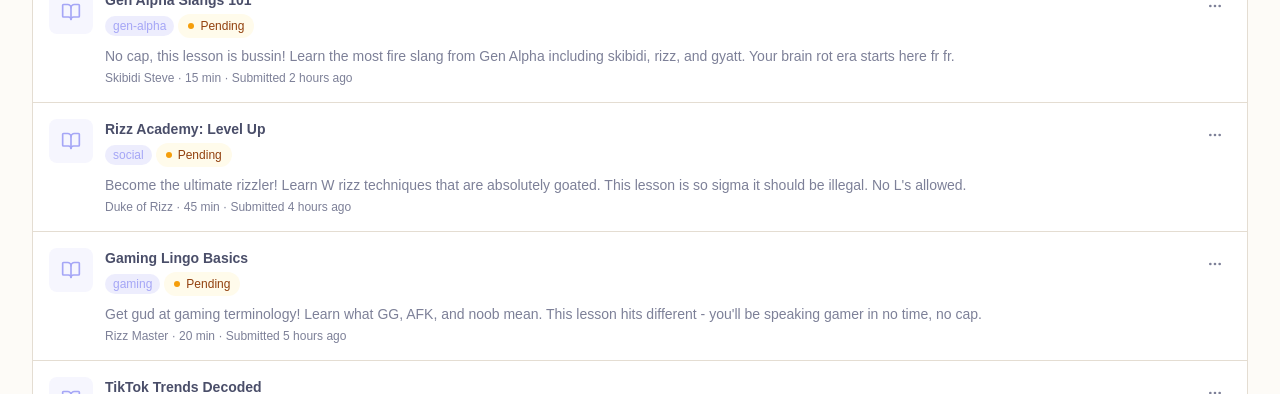
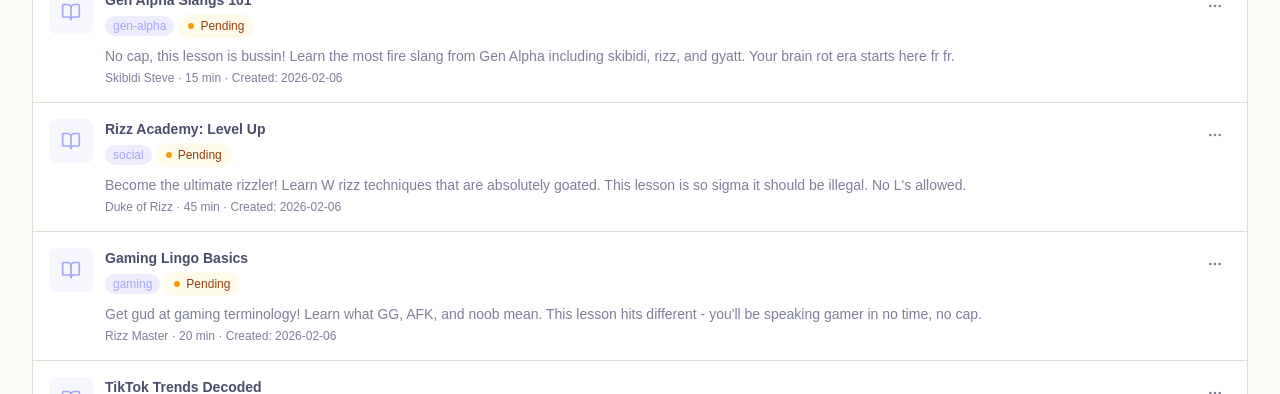
Before and after one commit to KevanSoon/CS203, a Next.js app in the folder frontend/: page /webadmin/application in a window 1280 px wide. Shown: the part 352-746 px from the top of the page. Built offline with nearby package versions, Linux system fonts and the light colour scheme.

Commit message:
refactor: match mock data with backend properties

```diff
--- a/frontend/app/webadmin/application/components/lesson-row.tsx
+++ b/frontend/app/webadmin/application/components/lesson-row.tsx
@@ -9,23 +9,17 @@ type LessonStatus = "pending" | "approved" | "rejected"
 interface Lesson {
   id: string
   title: string
-  author: string
+  description: string
+  created_by: string
+  createdAt: string
   category: string
   duration: string
   status: LessonStatus
-  submittedAt: Date
-  description: string
 }
 
-function formatRelativeTime(date: Date): string {
-  const now = Date.now()
-  const diff = now - date.getTime()
-  const hours = Math.floor(diff / (1000 * 60 * 60))
-  const days = Math.floor(hours / 24)
-
-  if (days > 0) return `${days} day${days > 1 ? "s" : ""} ago`
-  if (hours > 0) return `${hours} hour${hours > 1 ? "s" : ""} ago`
-  return "Just now"
+function formatDate(dateStr: string): string {
+  const date = new Date(dateStr)
+  return date.toISOString().split("T")[0]
 }
 
 interface LessonRowProps {
@@ -124,7 +118,7 @@ export function LessonRow({
           </div>
           <p className="text-sm text-muted-foreground mb-1">{lesson.description}</p>
           <p className="text-xs text-muted-foreground">
-            {lesson.author} · {lesson.duration} · Submitted {formatRelativeTime(lesson.submittedAt)}
+            {lesson.created_by} · {lesson.duration} · Created: {formatDate(lesson.createdAt)}
           </p>
         </div>
       </div>
--- a/frontend/app/webadmin/application/components/lessons-table.tsx
+++ b/frontend/app/webadmin/application/components/lessons-table.tsx
@@ -10,12 +10,12 @@ type LessonStatus = "pending" | "approved" | "rejected"
 interface Lesson {
   id: string
   title: string
-  author: string
+  description: string
+  created_by: string
+  createdAt: string
   category: string
   duration: string
   status: LessonStatus
-  submittedAt: Date
-  description: string
 }
 
 type FilterValue = "all" | LessonStatus
@@ -37,7 +37,7 @@ export function LessonsTable({
   // Filter by status and sort by most recent submission first
   const filteredLessons = useMemo(() => {
     const filtered = filter === "all" ? lessons : lessons.filter((l) => l.status === filter)
-    return [...filtered].sort((a, b) => b.submittedAt.getTime() - a.submittedAt.getTime())
+    return [...filtered].sort((a, b) => new Date(b.createdAt).getTime() - new Date(a.createdAt).getTime())
   }, [lessons, filter])
 
   const counts = {
--- a/frontend/app/webadmin/application/components/preview-modal.tsx
+++ b/frontend/app/webadmin/application/components/preview-modal.tsx
@@ -9,23 +9,17 @@ type LessonStatus = "pending" | "approved" | "rejected"
 interface Lesson {
   id: string
   title: string
-  author: string
+  description: string
+  created_by: string
+  createdAt: string
   category: string
   duration: string
   status: LessonStatus
-  submittedAt: Date
-  description: string
 }
 
-function formatRelativeTime(date: Date): string {
-  const now = Date.now()
-  const diff = now - date.getTime()
-  const hours = Math.floor(diff / (1000 * 60 * 60))
-  const days = Math.floor(hours / 24)
-
-  if (days > 0) return `${days} day${days > 1 ? "s" : ""} ago`
-  if (hours > 0) return `${hours} hour${hours > 1 ? "s" : ""} ago`
-  return "Just now"
+function formatDate(dateStr: string): string {
+  const date = new Date(dateStr)
+  return date.toISOString().split("T")[0]
 }
 
 interface PreviewModalProps {
@@ -77,7 +71,7 @@ export function PreviewModal({ lesson, onClose }: PreviewModalProps) {
               <User className="h-4 w-4 text-muted-foreground" />
               <div>
                 <p className="text-xs text-muted-foreground">Author</p>
-                <p className="text-sm font-medium text-foreground">{lesson.author}</p>
+                <p className="text-sm font-medium text-foreground">{lesson.created_by}</p>
               </div>
             </div>
             <div className="flex items-center gap-2">
@@ -97,7 +91,7 @@ export function PreviewModal({ lesson, onClose }: PreviewModalProps) {
           </div>
 
           <p className="text-sm text-muted-foreground">
-            Submitted {formatRelativeTime(lesson.submittedAt)}
+            Created: {formatDate(lesson.createdAt)}
           </p>
         </div>
       </div>
--- a/frontend/app/webadmin/application/page.tsx
+++ b/frontend/app/webadmin/application/page.tsx
@@ -11,12 +11,12 @@ export type LessonStatus = "pending" | "approved" | "rejected"
 export interface Lesson {
   id: string
   title: string
-  author: string
+  description: string
+  created_by: string
+  createdAt: string
   category: string
   duration: string
   status: LessonStatus
-  submittedAt: Date
-  description: string
 }
 
 export interface LessonStats {
@@ -31,62 +31,62 @@ const mockLessons: Lesson[] = [
   {
     id: "1",
     title: "Gen Alpha Slangs 101",
-    author: "Skibidi Steve",
+    description: "No cap, this lesson is bussin! Learn the most fire slang from Gen Alpha including skibidi, rizz, and gyatt. Your brain rot era starts here fr fr.",
+    created_by: "Skibidi Steve",
+    createdAt: "2026-02-06T06:00:00",
     category: "gen-alpha",
     duration: "15 min",
     status: "pending",
-    submittedAt: new Date(Date.now() - 2 * 60 * 60 * 1000),
-    description: "No cap, this lesson is bussin! Learn the most fire slang from Gen Alpha including skibidi, rizz, and gyatt. Your brain rot era starts here fr fr.",
   },
   {
     id: "2",
     title: "Gaming Lingo Basics",
-    author: "Rizz Master",
+    description: "Get gud at gaming terminology! Learn what GG, AFK, and noob mean. This lesson hits different - you'll be speaking gamer in no time, no cap.",
+    created_by: "Rizz Master",
+    createdAt: "2026-02-06T03:00:00",
     category: "gaming",
     duration: "20 min",
     status: "pending",
-    submittedAt: new Date(Date.now() - 5 * 60 * 60 * 1000),
-    description: "Get gud at gaming terminology! Learn what GG, AFK, and noob mean. This lesson hits different - you'll be speaking gamer in no time, no cap.",
   },
   {
     id: "3",
     title: "TikTok Trends Decoded",
-    author: "Sigma Sarah",
+    description: "Slay the FYP with this bussin guide to TikTok trends! From the Skibidi Toilet to Grimace Shake, we got you covered. It's giving main character energy.",
+    created_by: "Sigma Sarah",
+    createdAt: "2026-02-05T08:00:00",
     category: "tiktok",
     duration: "25 min",
     status: "approved",
-    submittedAt: new Date(Date.now() - 24 * 60 * 60 * 1000),
-    description: "Slay the FYP with this bussin guide to TikTok trends! From the Skibidi Toilet to Grimace Shake, we got you covered. It's giving main character energy.",
   },
   {
     id: "4",
     title: "Mewing for Beginners",
-    author: "Chad McRizz",
+    description: "Want that sigma jawline? This lesson teaches proper mewing technique. Looksmax your way to success - your glow up starts now bestie!",
+    created_by: "Chad McRizz",
+    createdAt: "2026-02-04T08:00:00",
     category: "lifestyle",
     duration: "10 min",
     status: "approved",
-    submittedAt: new Date(Date.now() - 2 * 24 * 60 * 60 * 1000),
-    description: "Want that sigma jawline? This lesson teaches proper mewing technique. Looksmax your way to success - your glow up starts now bestie!",
   },
   {
     id: "5",
     title: "Ohio Memes Explained",
-    author: "Only in Ohio",
+    description: "Only in Ohio would someone make a whole lesson about Ohio memes. This is lowkey unhinged but highkey educational. Certified brainrot content.",
+    created_by: "Only in Ohio",
+    createdAt: "2026-02-03T08:00:00",
     category: "memes",
     duration: "30 min",
     status: "rejected",
-    submittedAt: new Date(Date.now() - 3 * 24 * 60 * 60 * 1000),
-    description: "Only in Ohio would someone make a whole lesson about Ohio memes. This is lowkey unhinged but highkey educational. Certified brainrot content.",
   },
   {
     id: "6",
     title: "Rizz Academy: Level Up",
-    author: "Duke of Rizz",
+    description: "Become the ultimate rizzler! Learn W rizz techniques that are absolutely goated. This lesson is so sigma it should be illegal. No L's allowed.",
+    created_by: "Duke of Rizz",
+    createdAt: "2026-02-06T04:00:00",
     category: "social",
     duration: "45 min",
     status: "pending",
-    submittedAt: new Date(Date.now() - 4 * 60 * 60 * 1000),
-    description: "Become the ultimate rizzler! Learn W rizz techniques that are absolutely goated. This lesson is so sigma it should be illegal. No L's allowed.",
   },
 ]
 
@@ -116,7 +116,7 @@ export default function DashboardPage() {
     return lessons.filter(
       (lesson) =>
         lesson.title.toLowerCase().includes(query) ||
-        lesson.author.toLowerCase().includes(query) ||
+        lesson.created_by.toLowerCase().includes(query) ||
         lesson.category.toLowerCase().includes(query)
     )
   }, [lessons, searchQuery])
```
